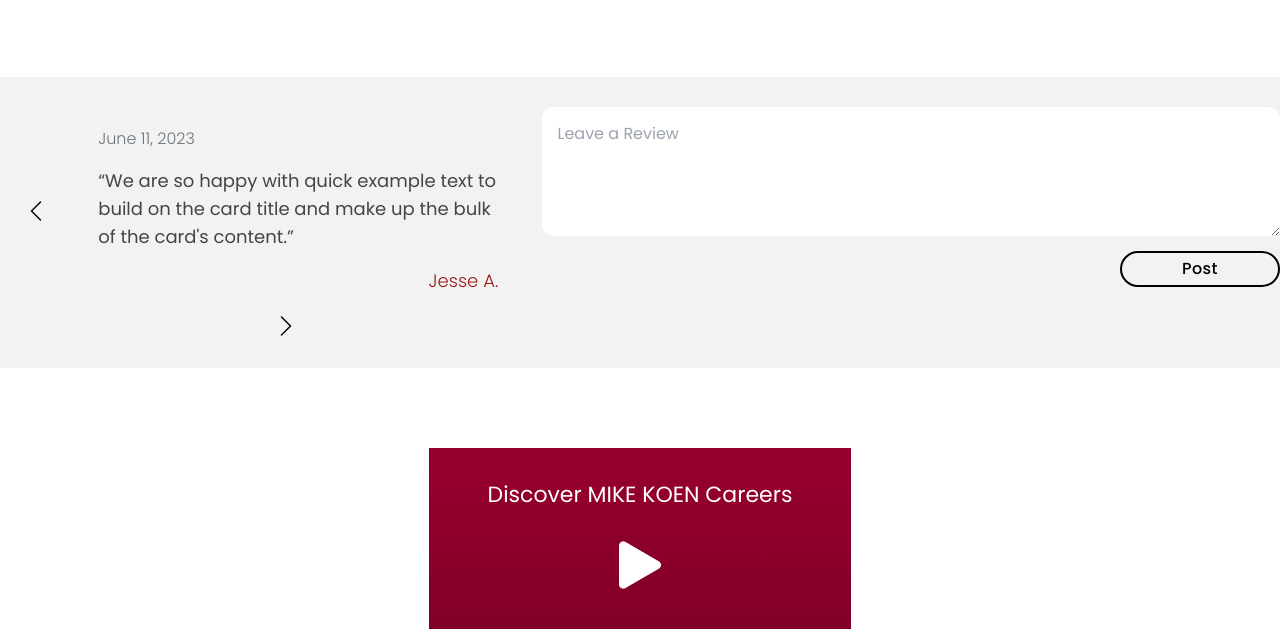
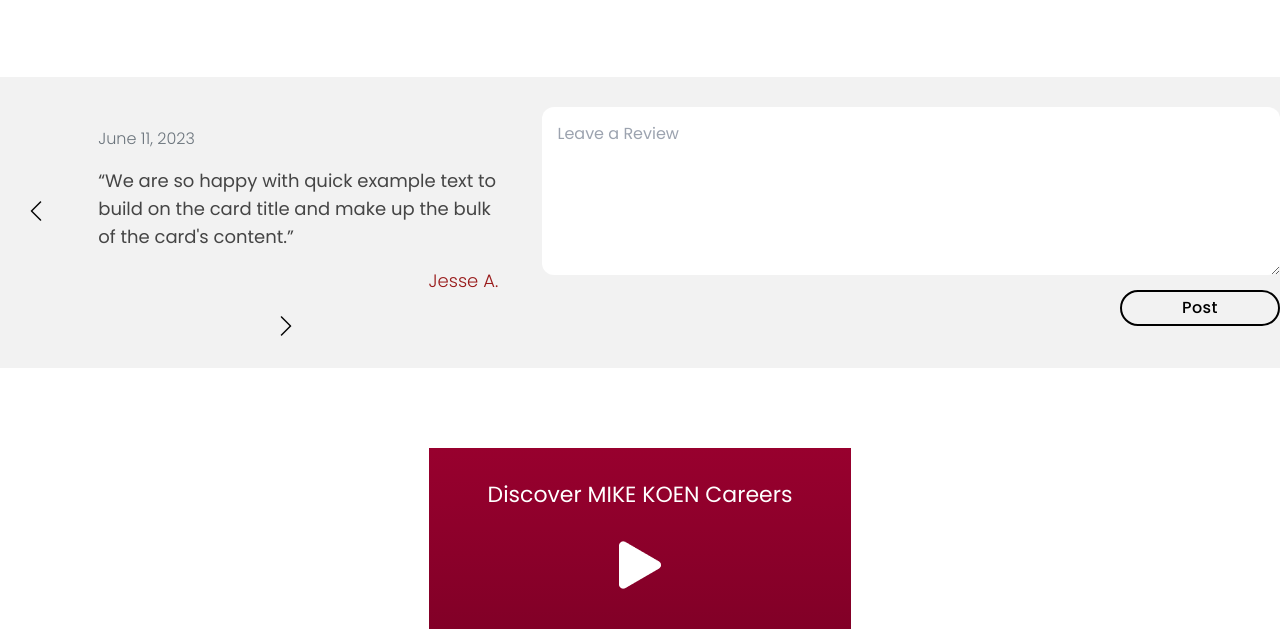
Before and after one commit to Huzaifa-A750/Mike-Keon-Realty, a plain HTML site: page AboutUs.html in a window 1280 px wide. Shown: the part 2956-3585 px from the top of the page. Drawn offline with nearby package versions, Linux system fonts and the light colour scheme.

Commit message:
min height added in textarea of slider

```diff
--- a/AboutUs.html
+++ b/AboutUs.html
@@ -168,7 +168,7 @@
 			</div>
 		</div>
 		<div class="grid justify-center lg:justify-none">
-			<textarea rows="2" cols="50" placeholder="Leave a Review" class="rounded-xl text-[#6C757D] p-[15px] mb-[15px]"></textarea>
+			<textarea rows="2" cols="50" placeholder="Leave a Review" class="rounded-xl text-[#6C757D] p-[15px] mb-[15px] min-h-[155px]"></textarea>
 			<div class="justify-center lg:justify-end flex">
 				<button type="button" class="text-black border-2 border-black text-base rounded-[50px] bg-transparent border-2 tracking-wide leading-[12px] font-medium w-[160px] h-[36px]">Post</button>
 			</div>
```
Also changed, not shown: ContactUs.html (+1 -1 lines), index.html (+1 -1 lines), investors.html (+1 -1 lines).
